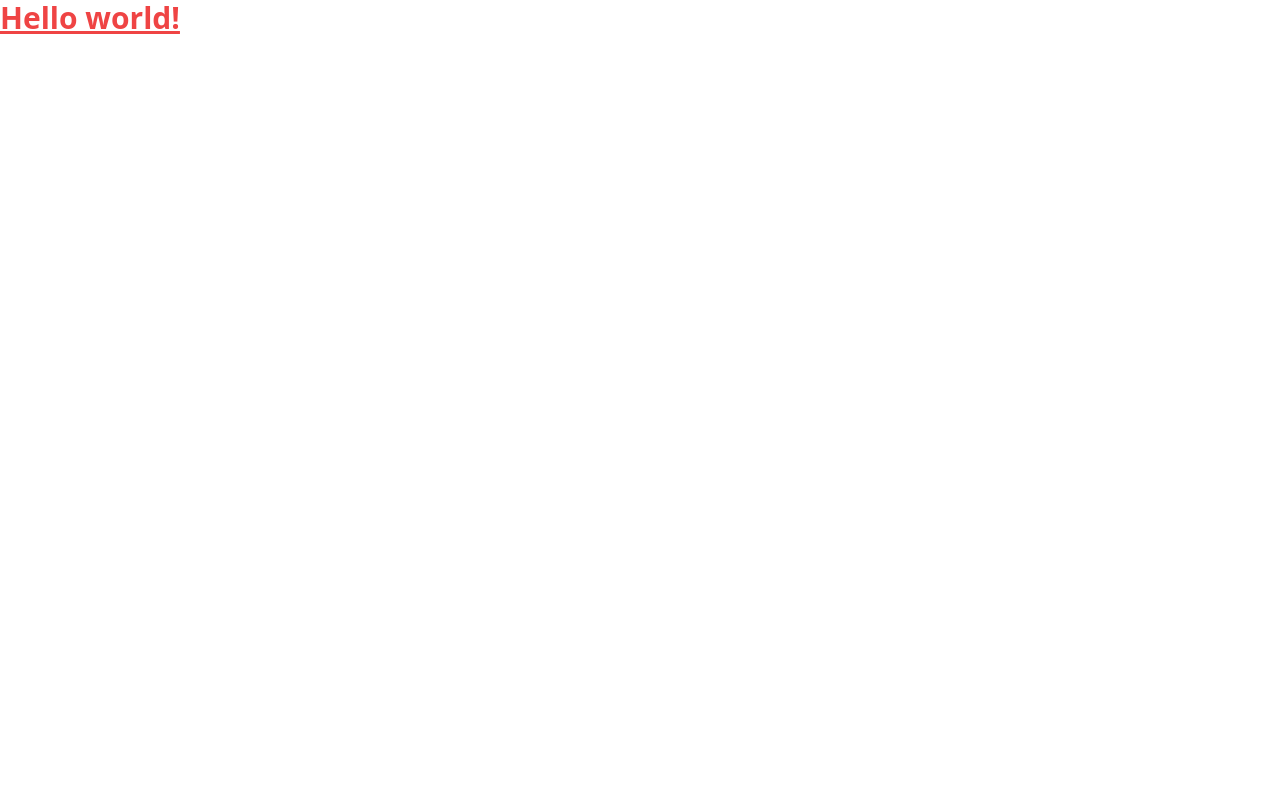
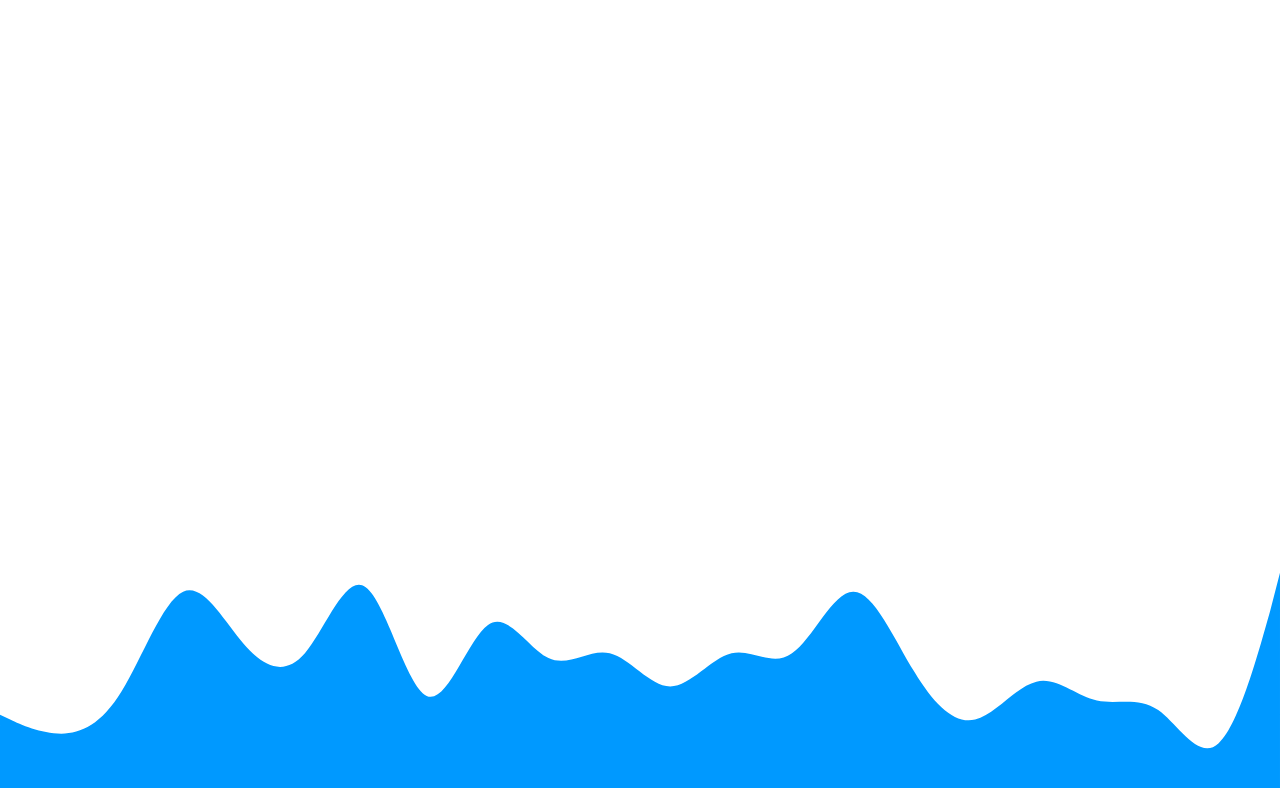
Before and after one commit to michaelvassilyevmvc/tailwind_start_course, a website: page index.html in a window 1280 px wide. Drawn offline with Linux system fonts and the light colour scheme.

Commit message:
add background image

```diff
--- a/index.html
+++ b/index.html
@@ -5,7 +5,9 @@
     <meta name="viewport" content="width=device-width, initial-scale=1.0" />
     <link href="./output.css" rel="stylesheet" />
   </head>
-  <body>
-    <h1 class="text-3xl font-bold text-red-500 underline">Hello world!</h1>
-  </body>
+  <body
+    class="min-h-screen bg-[url('/wave.svg')] bg-fixed bg-bottom bg-no-repeat"
+  >
+
+</body>
 </html>
```
Also changed, not shown: output.css, wave.svg (added).
